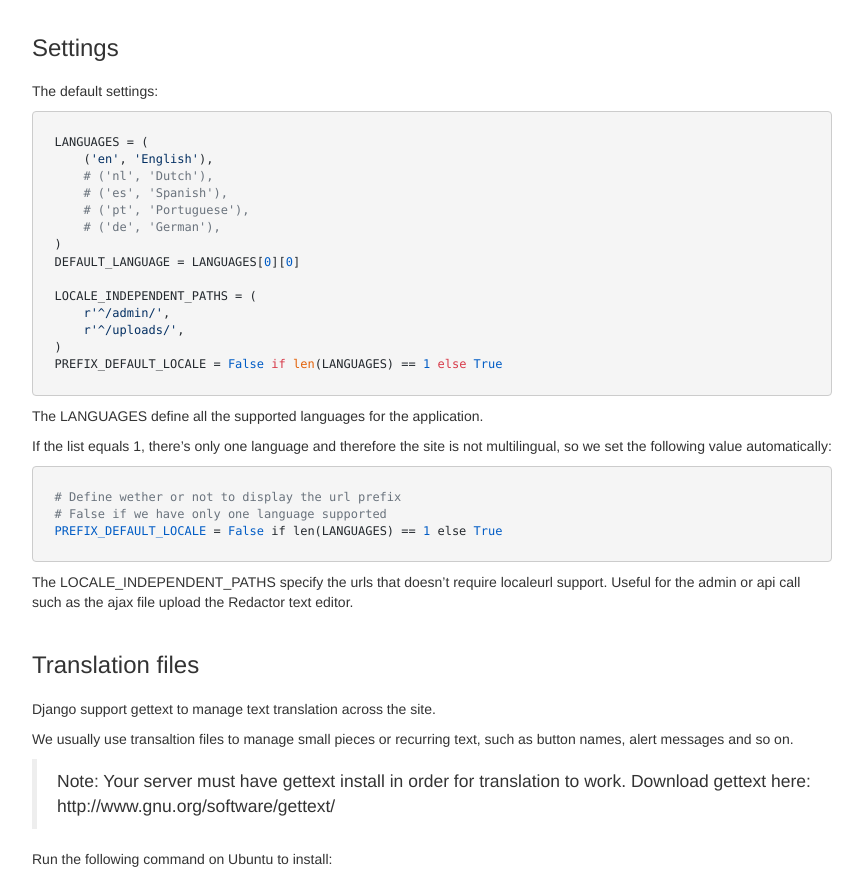
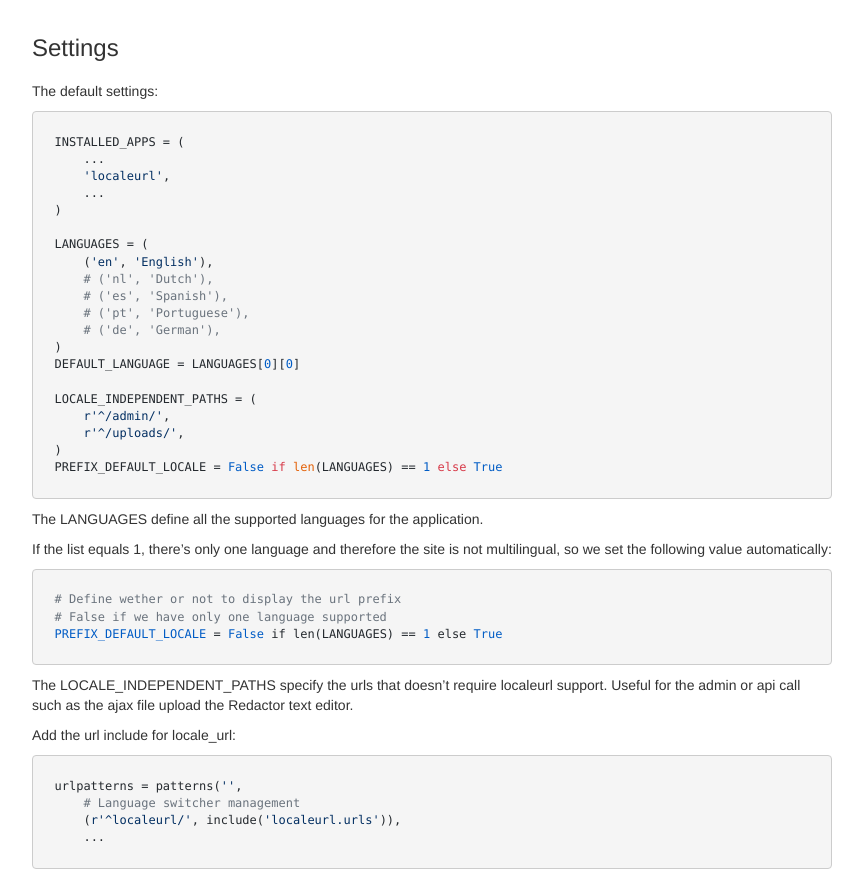
Before and after one commit to guillaumepiot/cotidia-cms-base, a plain HTML site: page cmsbase/docs/_site/internationalisation.html in a window 1280 px wide. Shown: the part 960-1832 px from the top of the page, without its empty margins (303-1166 px from the left). Drawn offline with nearby package versions, Linux system fonts and the light colour scheme.

Commit message:
Updated docs for internationalisation

```diff
--- a/cmsbase/docs/_site/internationalisation.html
+++ b/cmsbase/docs/_site/internationalisation.html
@@ -159,7 +159,13 @@
 
 <p>The default settings:</p>
 
-<pre><code>LANGUAGES = (
+<pre><code>INSTALLED_APPS = (
+    ...
+    'localeurl',
+    ...
+)
+
+LANGUAGES = (
     ('en', 'English'),
     # ('nl', 'Dutch'),
     # ('es', 'Spanish'),
@@ -185,6 +191,14 @@ PREFIX_DEFAULT_LOCALE = False if len(LANGUAGES) == 1 else True
 </code></pre>
 
 <p>The LOCALE_INDEPENDENT_PATHS specify the urls that doesn’t require localeurl support. Useful for the admin or api call such as the ajax file upload the Redactor text editor.</p>
+
+<p>Add the url include for locale_url:</p>
+
+<pre><code>urlpatterns = patterns('',
+    # Language switcher management
+    (r'^localeurl/', include('localeurl.urls')),
+    ...
+</code></pre>
 
 <h2 id="translation-files">Translation files</h2>
 
```
Also changed, not shown: cmsbase/docs/09-internationalisation.md (+13 -0 lines).
